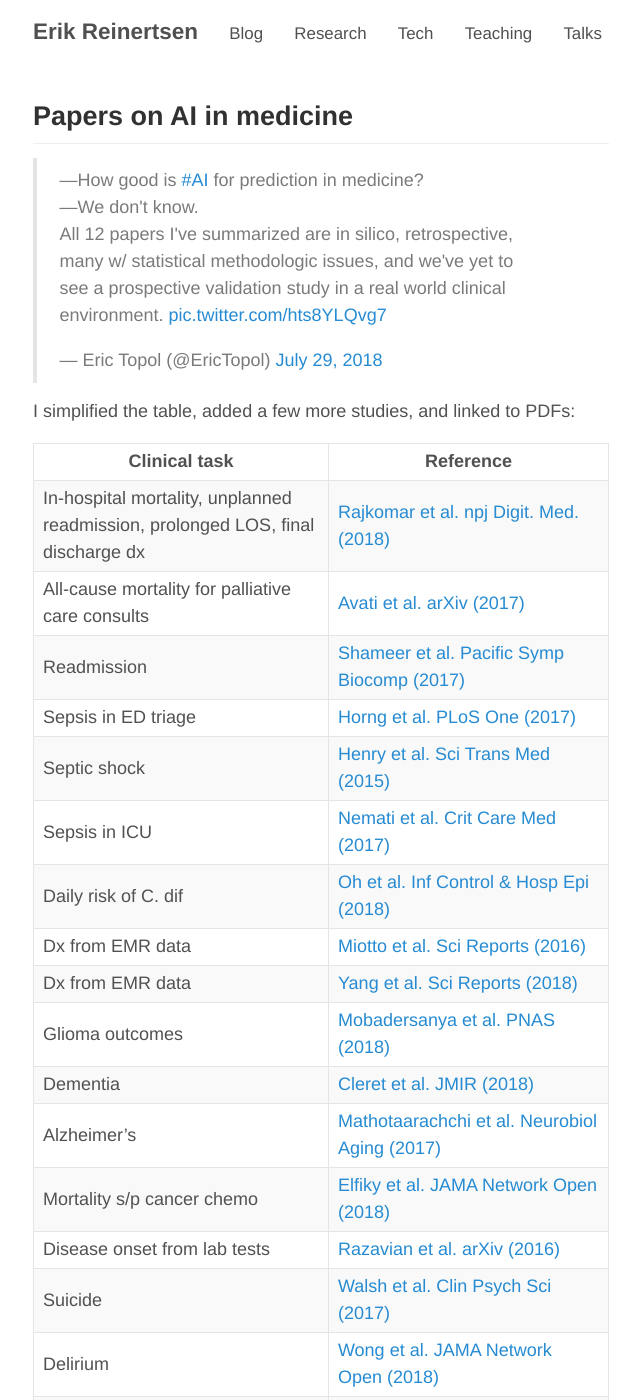
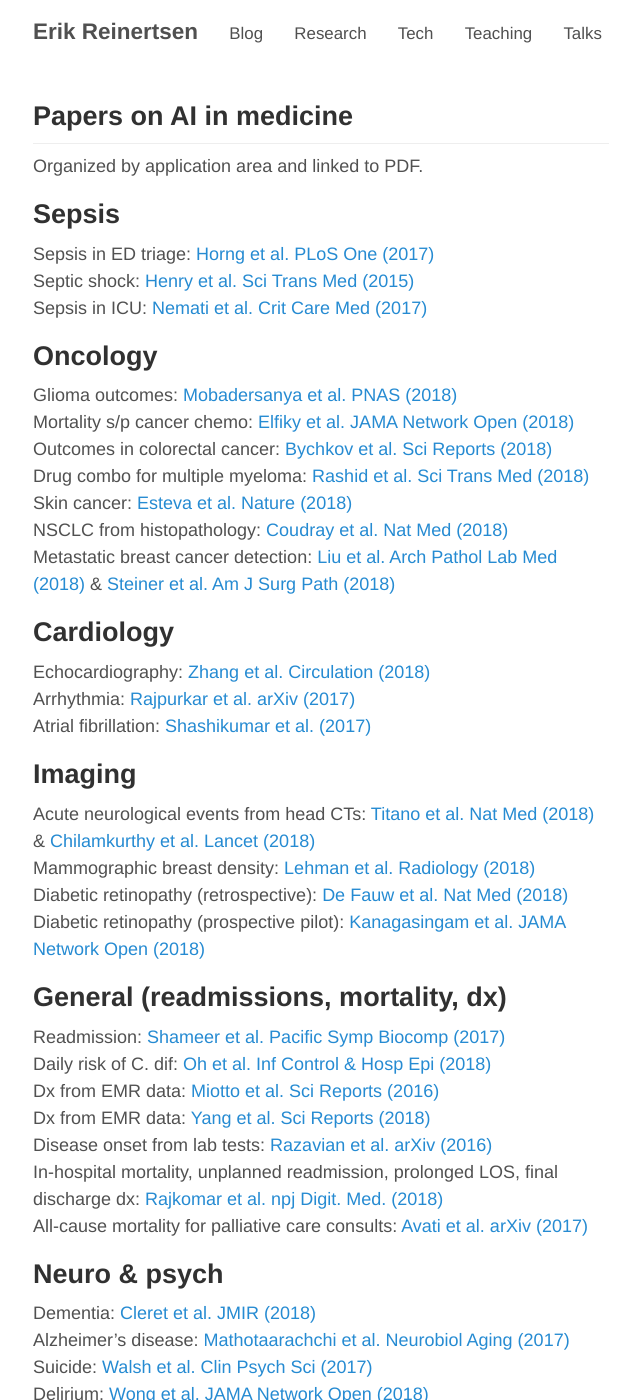
Before and after one commit to erikr/erikr.github.io, a Jekyll site: the page built from _posts/2018-08-03-AI-medicine-papers.md, in a window 1280 px wide and 1400 px high. Shown: the whole window, without its empty margins (319-959 px from the left). Built offline with Jekyll 4.4.1, drawn with Linux system fonts in a browser that asks for light colours; nearby versions of some CDN libraries; comment, search, counter and statistics services are not loaded; some of the changed text lies outside the part shown.

Commit message:
removed table from papers format and added new paper on estimating mammogram br density

```diff
--- a/_posts/2018-08-03-AI-medicine-papers.md
+++ b/_posts/2018-08-03-AI-medicine-papers.md
@@ -4,40 +4,50 @@ title: Papers on AI in medicine
 tags: medicine
 ---
 
-<blockquote class="twitter-tweet" data-cards="hidden" data-lang="en"><p lang="en" dir="ltr">—How good is <a href="https://twitter.com/hashtag/AI?src=hash&amp;ref_src=twsrc%5Etfw">#AI</a> for prediction in medicine?<br>—We don&#39;t know.<br>All 12 papers I&#39;ve summarized are in silico, retrospective, many w/ statistical methodologic issues, and we&#39;ve yet to see a prospective validation study in a real world clinical environment. <a href="https://t.co/hts8YLQvg7">pic.twitter.com/hts8YLQvg7</a></p>&mdash; Eric Topol (@EricTopol) <a href="https://twitter.com/EricTopol/status/1023592380245598208?ref_src=twsrc%5Etfw">July 29, 2018</a></blockquote>
-<script async src="https://platform.twitter.com/widgets.js" charset="utf-8"></script>
+Organized by application area and linked to PDF.
 
-I simplified the table, added a few more studies, and linked to PDFs:
 
-| Clinical task | Reference |
-| --- 			| ---  		|
-| In-hospital mortality, unplanned readmission, prolonged LOS, final discharge dx  | [Rajkomar et al. npj Digit. Med. (2018)](/papers/rajkomar.pdf) |
-| All-cause mortality for palliative care consults | [Avati et al. arXiv (2017)](/papers/avati.pdf) |
-| Readmission | [Shameer et al. Pacific Symp Biocomp (2017)](/papers/shameer.pdf) |
-| Sepsis in ED triage | [Horng et al. PLoS One (2017)](/papers/horng.pdf) |
-| Septic shock | [Henry et al. Sci Trans Med (2015)](/papers/henry.pdf) |
-| Sepsis in ICU | [Nemati et al. Crit Care Med (2017)](/papers/nemati.pdf) |
-| Daily risk of C. dif | [Oh et al. Inf Control & Hosp Epi (2018)](/papers/oh.pdf) |
-| Dx from EMR data | [Miotto et al. Sci Reports (2016)](/papers/miotto.pdf) |
-| Dx from EMR data | [Yang et al. Sci Reports (2018)](/papers/yang.pdf) |
-| Glioma outcomes | [Mobadersanya et al. PNAS (2018)](/papers/mobadersany.pdf) |
-| Dementia | [Cleret et al. JMIR (2018)](/papers/cleret.pdf) |
-| Alzheimer's | [Mathotaarachchi et al. Neurobiol Aging (2017)](/papers/mathotaarachchi.pdf) |
-| Mortality s/p cancer chemo | [Elfiky et al. JAMA Network Open (2018)](/papers/elfiky.pdf) |
-| Disease onset from lab tests | [Razavian et al. arXiv (2016)](/papers/razavian.pdf) |
-| Suicide | [Walsh et al. Clin Psych Sci (2017)](/papers/walsh.pdf) |
-| Delirium | [Wong et al. JAMA Network Open (2018)](/papers/wong.pdf) |
-| Diabetic retinopathy (retrospective) | [De Fauw et al. Nature Medicine (2018)](/papers/defauw.pdf) |
-| Diabetic retinopathy (prospective pilot) | [Kanagasingam et al. JAMA Network Open (2018)](/papers/kanagasingam.pdf) |
-| Outcomes in colorectal cancer | [Bychkov et al. Sci Reports (2018)](/papers/bychkov.pdf) |
-| Monitoring schizophrenia from wearables data | [Reinertsen et al. Phys Meas (2017)](/papers/reinertsen.pdf) |
-| Arrhythmia | [Rajpurkar et al. arXiv (2017)](/papers/rajpurkar.pdf) |
-| Atrial fibrillation | [Shashikumar et al. (2017)](/papers/shashikumar.pdf) |
-| Drug combo against multiple myeloma | [Rashid et al. Sci Trans Med (2018)](/papers/rashid.pdf) |
-| Acute neurological events from head CTs | [Titano et al. Nature Medicine (2018)](/papers/titano.pdf) & [Chilamkurthy et al. The Lancet (2018)](/papers/chilamkurthy.pdf) |
-| Skin cancer | [Esteva et al. Nature (2018)](/papers/esteva.pdf) |
-| Non–small cell lung cancer from histopathology | [Coudray et al. Nature Medicine (2018)](/papers/coudray.pdf) |
-| Echocardiography | [Zhang et al. Circulation (2018)](/papers/zhang.pdf) |
-| Metastatic breast cancer detection | [Liu et al. Am J Surg Path](/papers/liu.pdf) & [Steiner et al. Am J Surg Path](/papers/steiner.pdf) |
+## Sepsis
 
-Tweet or email me if you think a paper should be added.
+Sepsis in ED triage: [Horng et al. PLoS One (2017)](/papers/horng.pdf)
+Septic shock: [Henry et al. Sci Trans Med (2015)](/papers/henry.pdf)
+Sepsis in ICU: [Nemati et al. Crit Care Med (2017)](/papers/nemati.pdf)
+
+## Oncology
+Glioma outcomes: [Mobadersanya et al. PNAS (2018)](/papers/mobadersany.pdf)
+Mortality s/p cancer chemo: [Elfiky et al. JAMA Network Open (2018)](/papers/elfiky.pdf)
+Outcomes in colorectal cancer: [Bychkov et al. Sci Reports (2018)](/papers/bychkov.pdf)
+Drug combo for multiple myeloma: [Rashid et al. Sci Trans Med (2018)](/papers/rashid.pdf)
+Skin cancer: [Esteva et al. Nature (2018)](/papers/esteva.pdf)
+NSCLC from histopathology: [Coudray et al. Nat Med (2018)](/papers/coudray.pdf)
+Metastatic breast cancer detection: [Liu et al. Arch Pathol Lab Med (2018)](/papers/liu.pdf) & [Steiner et al. Am J Surg Path (2018)](/papers/steiner.pdf)
+
+## Cardiology
+Echocardiography: [Zhang et al. Circulation (2018)](/papers/zhang.pdf)
+Arrhythmia: [Rajpurkar et al. arXiv (2017)](/papers/rajpurkar.pdf)
+Atrial fibrillation: [Shashikumar et al. (2017)](/papers/shashikumar.pdf)
+
+
+## Imaging
+Acute neurological events from head CTs: [Titano et al. Nat Med (2018)](/papers/titano.pdf) & [Chilamkurthy et al. Lancet (2018)](/papers/chilamkurthy.pdf)
+Mammographic breast density: [Lehman et al. Radiology (2018)](/papers/lehman.pdf)
+Diabetic retinopathy (retrospective): [De Fauw et al. Nat Med (2018)](/papers/defauw.pdf)
+Diabetic retinopathy (prospective pilot): [Kanagasingam et al. JAMA Network Open (2018)](/papers/kanagasingam.pdf)
+
+
+## General (readmissions, mortality, dx)
+Readmission: [Shameer et al. Pacific Symp Biocomp (2017)](/papers/shameer.pdf)
+Daily risk of C. dif: [Oh et al. Inf Control & Hosp Epi (2018)](/papers/oh.pdf)
+Dx from EMR data: [Miotto et al. Sci Reports (2016)](/papers/miotto.pdf)
+Dx from EMR data: [Yang et al. Sci Reports (2018)](/papers/yang.pdf)
+Disease onset from lab tests: [Razavian et al. arXiv (2016)](/papers/razavian.pdf)
+In-hospital mortality, unplanned readmission, prolonged LOS, final discharge dx: [Rajkomar et al. npj Digit. Med. (2018)](/papers/rajkomar.pdf)
+All-cause mortality for palliative care consults: [Avati et al. arXiv (2017)](/papers/avati.pdf)
+
+
+## Neuro & psych
+Dementia: [Cleret et al. JMIR (2018)](/papers/cleret.pdf)
+Alzheimer's disease: [Mathotaarachchi et al. Neurobiol Aging (2017)](/papers/mathotaarachchi.pdf)
+Suicide: [Walsh et al. Clin Psych Sci (2017)](/papers/walsh.pdf)
+Delirium: [Wong et al. JAMA Network Open (2018)](/papers/wong.pdf)
+Schizophrenia from wearables data: [Reinertsen et al. Phys Meas (2017)](/papers/reinertsen.pdf)
```
Also changed, not shown: _posts/2018-08-13-AI-anesthesia-papers.md (+5 -6 lines), 2 other files.
